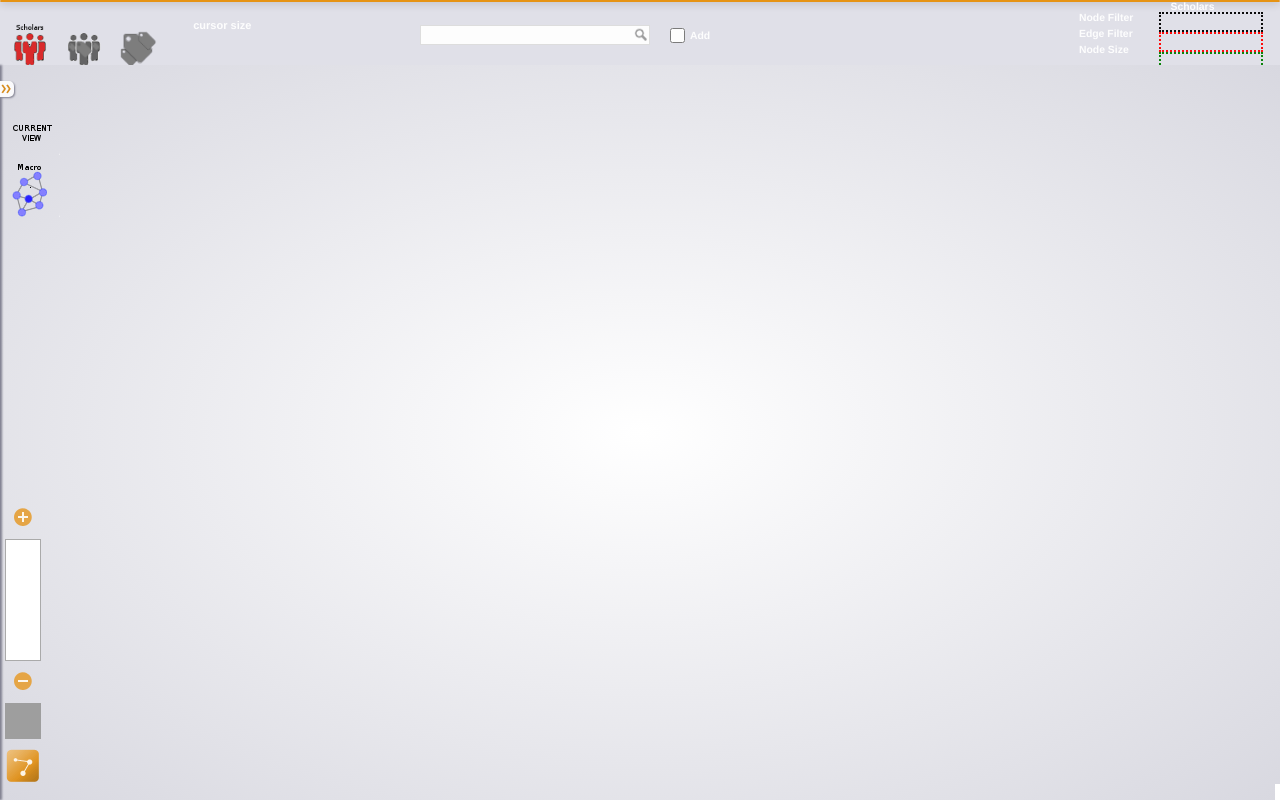
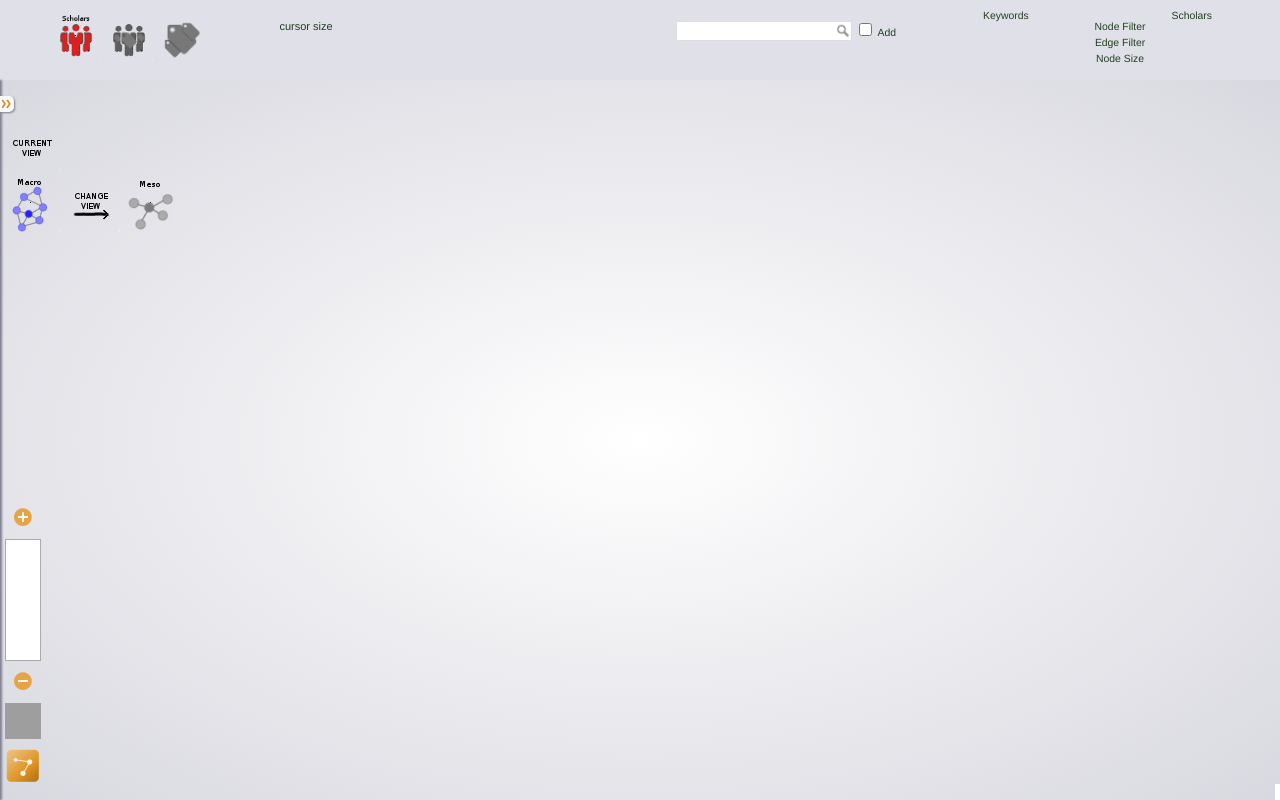
Before and after one commit to moma/explorerjs, a PHP site: page /explorerjs.html in a window 1280 px wide. Run offline with PHP 8.4, Linux system fonts and the light colour scheme; some libraries are stand-ins or nearby versions; grey boxes are pictures that could not be loaded.

Commit message:
last version

```diff
--- a/explorerjs.html
+++ b/explorerjs.html
@@ -15,80 +15,66 @@
 
         <script src="js/sigma.min.js" type="text/javascript" language="javascript"></script>
         <script src="js/sigma.forceatlas2.js" type="text/javascript" language="javascript"></script>
-        <script src="js/configSigma.js" type="text/javascript" language="javascript"></script>
+        <script src="js/variables.js" type="text/javascript" language="javascript"></script>
         <script src="js/sigma.parseCustom.js" type="text/javascript" language="javascript"></script>
-        <script src="js/customInit.js" type="text/javascript" language="javascript"></script>
+        <script src="js/methods.js" type="text/javascript" language="javascript"></script>
+        <script src="js/main.js" type="text/javascript" language="javascript"></script>
 
     </head>
     <body>
-
-        <div id="hdb">
-            <div id="htoolbar" class="toolbardiv fg-toolbar ui-widget-header ui-corner-all ui-helper-clearfix">
-                <div id="title" class="unselectable toolbar-left">
-
+        <div class="container">
+            <div id="left">
+                <div id="images" style="margin-top:10px;">
                         <img style="cursor: pointer" title="Scholars"
                              src="img/trans/active_scholars.png"
-                         width="50" id="socio" class="fg-button toolbar-left"
+                             width="50" id="socio"
                              onMouseOver='changeInactvHover(this)' onMouseOut='changeHoverInactv(this)'
                              onClick='changeHoverActive(this)'
                              ></img>
 
-                    <img style="cursor: pointer" title="Mixed" src="img/trans/inactive_sociosem.png" width="50"
-                         id="sociosemantic" class="fg-button toolbar-left"
+                        <img style="cursor: pointer" title="Mixed"
+                             src="img/trans/inactive_sociosem.png"
+                             width="50" id="sociosemantic"
                              onMouseOver='changeInactvHover(this)' onMouseOut='changeHoverInactv(this)'
                              onClick='changeHoverActive(this)'
                              ></img>
 
                         <img style="cursor: pointer" title="Keywords"
                              src="img/trans/inactive_tags.png"
-                         width="50" id="semantic" class="fg-button toolbar-left"
+                             width="50" id="semantic"
                              onMouseOver='changeInactvHover(this)' onMouseOut='changeHoverInactv(this)'
                              onClick='changeHoverActive(this)'
                              ></img>
+                </div>
 
-                    <div id="cursor-size-block" class="toolbar-left" style="width: 100px; margin-left: 15px; margin-right: 20px;">
-                        <span class="sliderLabel"> &nbsp;&nbsp;&nbsp;&nbsp;cursor size</span>
-                        <div id="sliderSelectionZone"></div>
             </div>
-                    <!--
-                                        <img style="cursor: pointer" title="Switch"
-                                             src="img/trans/graph_meso_null.png" width="30"
-                                             id="switch" class="fg-button toolbar-left"
-                                             onClick='if(swclick=="") {swclick="social";} changeHoverActive(this)'
-                                             ></img>
-                    -->
+
+            <div id="right">
+                    <div id="sliders" style="margin-top:10px;">
+
+                        <div id="category-A" class="unselectable toolbar-middle" style="width: 120px;">
                             <div>
-                        <input id="searchinput"  autocomplete="off" />
-                        <input id="searchsubmit" type="submit" />
-                        <input type="checkbox" id="checkbox" style="position: absolute; left: 670px; top: 28px; width: 15px; height: 15px; margin: 0; padding: 0;" onclick="alertCheckBox(this);">
-                        <label style="position: absolute; left: 690px; top: 30px; width: 15px; height: 15px; margin: 0; padding: 0;">Add</label>
+                                &nbsp;&nbsp;&nbsp;&nbsp;Scholars
+                            </div>
+                            <div style="height: 16px; width: 100px;">
+                                <div id="nodeAFilterMinValue"></div>
+                                <div id="sliderANodeWeight"></div>
+                                <div id="nodeAFilterMaxValue"></div>
+                            </div>
+                            <div style="height: 16px; width: 100px;">
+                                <div id="edgeAFilterMinValue"></div>
+                                <div id="sliderAEdgeWeight"></div>
+                                <div id="edgeAFilterMaxValue"></div>
+                            </div>
+                            <div style="height: 16px; width: 100px;">
+                                <div id="sliderANodeSize"></div>
                             </div>
                         </div>
 
 
-                <!-- block for Category A Filter -->
-                <div id="category-A" class="unselectable toolbar-middle" style="width: 120px;">
-                    <div>
-                        &nbsp;&nbsp;&nbsp;&nbsp;Scholars
-                    </div>
-                    <div style="height: 16px; width: 100px;border-width: 2px; border-style: dotted; border-color: black">
-                        <div id="nodeAFilterMinValue"></div>
-                        <div id="sliderANodeWeight" class="greenstart"></div>
-                        <div id="nodeAFilterMaxValue"></div>
-                    </div>
-                    <div style="height: 16px; width: 100px;border-width: 2px; border-style: dotted; border-color: red">
-                        <div id="edgeAFilterMinValue"></div>
-                        <div id="sliderAEdgeWeight" class="greenstart"></div>
-                        <div id="edgeAFilterMaxValue"></div>
-                    </div>
-                    <div style="height: 16px; width: 100px;border-width: 2px; border-style: dotted; border-color: green">
-                        <div id="sliderANodeSize" class="greenstart"></div>
-                    </div>
-                </div>
-
-                <!-- block for Document/NGram label -->
                         <div  id="category-legend" class="unselectable toolbar-middle" style="width: 80px;">
                             <div>&nbsp;</div>
+                            <center>
                             <div style="height: 16px;">
                                 Node Filter
                             </div>
@@ -98,37 +84,58 @@
                             <div style="height: 16px;">
                                 Node Size
                             </div>
+                            </center>
                         </div>
 
-                <!-- block for Category B Filter -->
+
                         <div id="category-B" class="unselectable toolbar-middle" style="width: 120px;">
                             <div>
                                 &nbsp;&nbsp;&nbsp;&nbsp;&nbsp;&nbsp;&nbsp;&nbsp;Keywords
                             </div>
                             <div style="height: 16px; width: 100px;">
                                 <div id="nodeBFilterMinValue"></div>
-                        <div id="sliderBNodeWeight" class="redstart"></div>
+                                <div id="sliderBNodeWeight"></div>
                                 <div id="nodeBFilterMaxValue"></div>
                             </div>
                             <div style="height: 16px; width: 100px;">
                                 <div id="edgeBFilterMinValue"></div>
-                        <div id="sliderBEdgeWeight" class="redstart"></div>
+                                <div id="sliderBEdgeWeight"></div>
                                 <div id="edgeBFilterMaxValue"></div>
                             </div>
                             <div style="height: 16px; width: 100px;">
-                        <div id="sliderBNodeSize" class="redstart"></div>
+                                <div id="sliderBNodeSize"></div>
+                            </div>
                         </div>
                     </div>
 
             </div>
-            <!-- End of htoolbar -->
+
+            <div id="center">
+
+                    <div id="ofthemiddle" style="border-width: 0px;margin-top:20px;">
+
+                        <div id="cursor-size-block" style="width: 100px; float: left;">
+                            <label for="sliderSelectionZone" class="sliderLabel">cursor size</label>
+                            <div id="sliderSelectionZone"></div>
                         </div>
-        <!-- End of hdb -->
+
+
+                        <div style="float: right;">
+                            <input id="searchinput"  autocomplete="off" />
+                            <input id="searchsubmit" type="submit" />
+                            <input type="checkbox" id="checkbox" style="" onclick="alertCheckBox(this);">
+                            <label for="checkbox" >Add</label>
+                        </div>
+                    </div>
+
+            </div>
+        </div>
 
 
         <div id="zonecentre" class="gradient">
 
-            <div onmousemove="trackMouse();" class="sigma-expand" id="sigma-example"></div>
+            <div onmousemove='if(typeof(partialGraph)!=="undefined") {trackMouse();}'
+                 class="sigma-expand" id="sigma-example"></div>
 
             <ul id="ctlzoom">
                 <li>
@@ -161,7 +168,7 @@
 
         <div id="leftcolumn">
             <div id="unfold">
-                <a href="#arrow" id="aUnfold" class="rightarrow"> </a>
+                <a href="#" id="aUnfold" class="rightarrow"> </a>
                 <a href="#" title="Status"><img  width="60" src="img/trans/status_title.png"></img></a>
                 <div align="center" style="left: -250px">
                     <table cellpadding="0" cellspacing="0">
--- a/styles/gexfjs.css
+++ b/styles/gexfjs.css
@@ -41,15 +41,96 @@ h1 a {
     width: 195px;
 }
 
+
+#container {
+    width:100%;
+    text-align:center;
+    position:absolute;
+}
+
+#left {
+    position:relative;
+    text-align:center;
+    float:left;
+    width:20%;
+
+    height: 80px;
+}
+
+#right {
+    float:right;
+    width:30%;
+
+    height: 80px;
+}
+
+#center {
+    position:relative;
+    text-align:center;
+    float:right;
+    width:50%;
+
+    height: 80px;
+}
+
+#boxCurrentGraph{
+    left:50%;
+    position:absolute;
+    bottom:0;
+    padding:2px;
+    background: rgb(242,246,248); /* Old browsers */
+    background: -moz-linear-gradient(top, rgba(242,246,248,1) 0%, rgba(216,225,231,1) 50%, rgba(181,198,208,1) 51%, rgba(224,239,249,1) 100%); /* FF3.6+ */
+    background: -webkit-gradient(linear, left top, left bottom, color-stop(0%,rgba(242,246,248,1)), color-stop(50%,rgba(216,225,231,1)), color-stop(51%,rgba(181,198,208,1)), color-stop(100%,rgba(224,239,249,1))); /* Chrome,Safari4+ */
+    background: -webkit-linear-gradient(top, rgba(242,246,248,1) 0%,rgba(216,225,231,1) 50%,rgba(181,198,208,1) 51%,rgba(224,239,249,1) 100%); /* Chrome10+,Safari5.1+ */
+    background: -o-linear-gradient(top, rgba(242,246,248,1) 0%,rgba(216,225,231,1) 50%,rgba(181,198,208,1) 51%,rgba(224,239,249,1) 100%); /* Opera 11.10+ */
+    background: -ms-linear-gradient(top, rgba(242,246,248,1) 0%,rgba(216,225,231,1) 50%,rgba(181,198,208,1) 51%,rgba(224,239,249,1) 100%); /* IE10+ */
+    background: linear-gradient(to bottom, rgba(242,246,248,1) 0%,rgba(216,225,231,1) 50%,rgba(181,198,208,1) 51%,rgba(224,239,249,1) 100%); /* W3C */
+    filter: progid:DXImageTransform.Microsoft.gradient( startColorstr='#f2f6f8', endColorstr='#e0eff9',GradientType=0 ); /* IE6-9 */
+}
+
+
+
+
+
+
+/* each sliders positioned relatively to their parent */
+.slider {
+    float: left;
+    width: 100px;
+    padding: 0px 20px 0px 0px;
+    margin-top: -5px;
+}
+
+.smallslider {
+    width: 80px;
+}
+
+.sliderLabel {
+    font-size: 11px;
+}
+
+.toolbar-left {
+    margin-top: 15px;
+    float: left;
+}
+
+.toolbar-middle {
+    float: right;
+}
+.toolbar-right {
+    margin-top: 5px;
+    float: right;
+}
+
+
+
+
 #searchinput {
     background: #fff url(../img/search.gif) no-repeat right;
     border: 1px solid #DDD;
-    font-size: 14px; line-height: 14px, height: 14px;
-    left: 420px;
-    padding: 1px 4px; margin: 0;
-    position: absolute;
+    font-size: 14px;
     top: 25px;
-    width: 220px;
+    width: 170px;
 }
 
 #searchinput:focus, #searchinput:active {
@@ -67,7 +148,7 @@ h1 a {
 /* AU CENTRE */
 
 #zonecentre {
-    position: fixed; top: 65px; bottom: 0; left: 0; right: 0; overflow: hidden;
+    position: fixed; top: 80px; bottom: 0; left: 0; right: 0; overflow: hidden;
 }
 
 
@@ -118,7 +199,7 @@ h1 a {
 }
 
 #lensButton {
-     background-position: -72px 0;
+    background-position: -72px 0;
 }
 
 #lensButton:hover {
@@ -165,11 +246,27 @@ h1 a {
     position: fixed; right: 0; bottom: 0;
     border-style: solid none none solid; border-width: 5px; border-color: #ffffff;
 }
+/* COLONNE DE GAUCHE
+#rightcolumn {
+    position:fixed; border-style:solid;left:900px;top:80px;
+}
 
-/* COLONNE DE GAUCHE */
+
+#rightcontent {
+    position: absolute; left: 0; top: 0; bottom: 0; right: 0; overflow: auto; list-style: none; margin: 0; padding: 0; border-top: 1px solid #cccccc;
+}
+*/
+
+#showChat{
+    position: absolute; top: 16px; left: -14px; width: 20px; height: 100px; background: rgb(250, 250, 252); padding: 2px 2px 2px 0; border-top-right-radius: 5px; border-bottom-right-radius: 5px; box-shadow: 1px 1px 2px #808090;
+}
+
+#aShowChat {
+    float: left; width: 100%; height: 100%; background-image: url(../img/chat.png);
+}
 
 #leftcolumn {
-    position: absolute; top: 65px; bottom: 0px; left: -250px; width: 250px; background-color: rgb(250, 250, 252); box-shadow: 2px 0 2px #808090; padding: 0;
+    position: absolute; top: 80px; bottom: 0px; left: -250px; width: 250px; background-color: rgb(250, 250, 252); box-shadow: 2px 0 2px #808090; padding: 0;
 }
 
 
```
Also changed, not shown: js/sigma.parseCustom.js (+6 -20 lines). Lines whose indentation alone changed are shown as unchanged.
